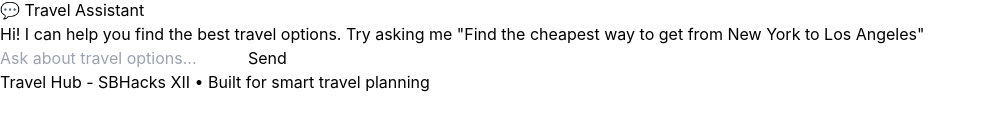
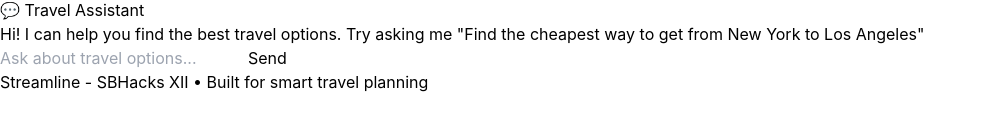
Before and after one commit to sbhacksxii/sbhacksxii, a React (Vite) app in the folder frontend/: page / in a window 1280 px wide. Shown: the part 292-422 px from the top of the page, without its empty margins (0-986 px from the left). Built offline with nearby package versions, Linux system fonts and the light colour scheme; no server answers.

Commit message:
changed footer

```diff
--- a/frontend/src/App.jsx
+++ b/frontend/src/App.jsx
@@ -128,7 +128,7 @@ function App() {
       <footer className="bg-white border-t mt-auto">
         <div className="max-w-7xl mx-auto px-4 sm:px-6 lg:px-8 py-4">
           <p className="text-center text-gray-500 text-sm">
-            Travel Hub - SBHacks XII • Built for smart travel planning
+            Streamline - SBHacks XII • Built for smart travel planning
           </p>
         </div>
       </footer>
```
